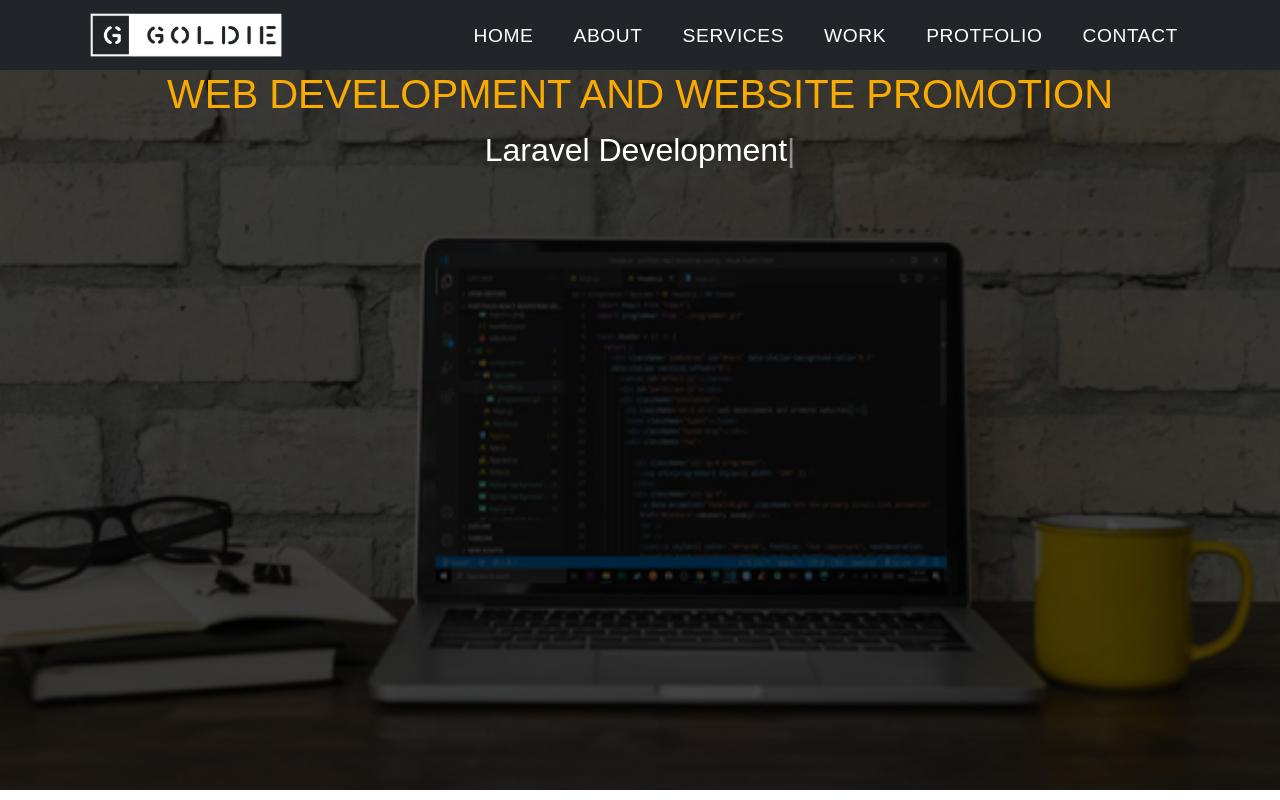
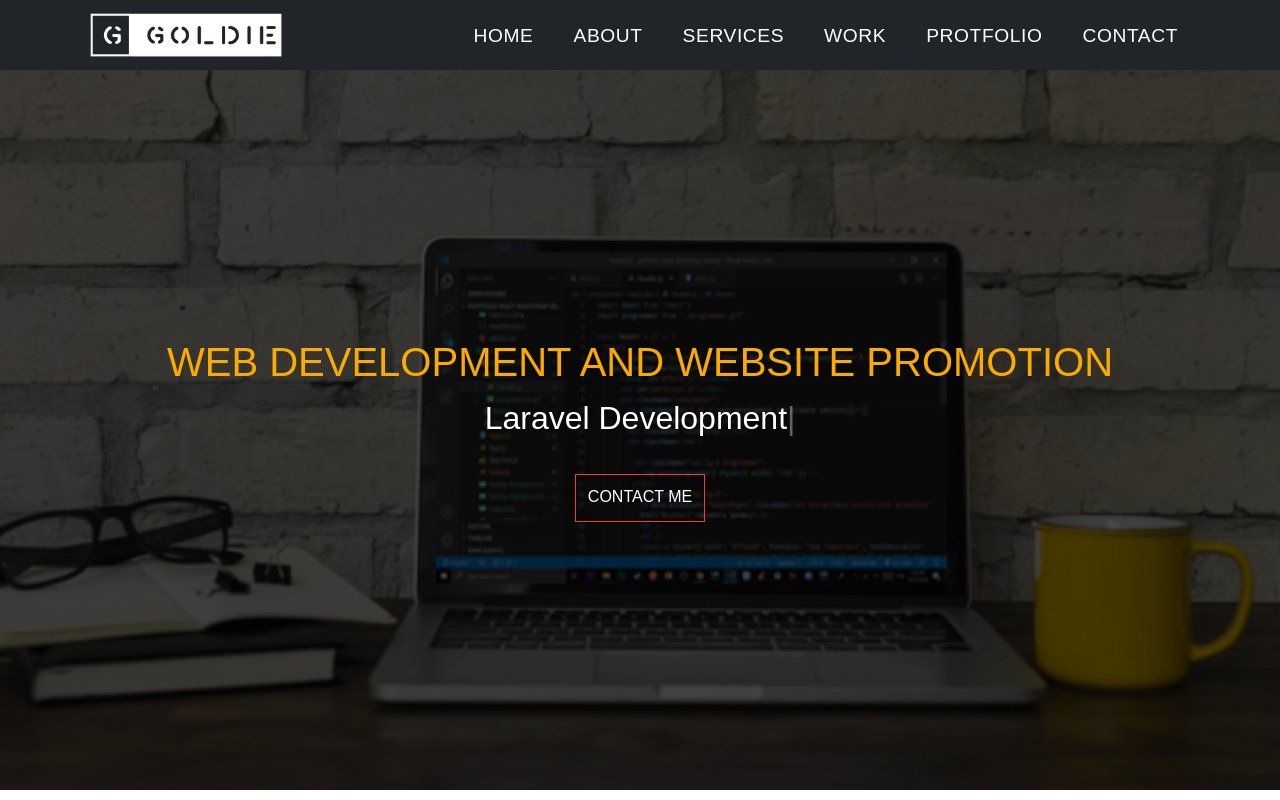
Before and after one commit to gmp419/my-portfolio, a React (Create React App) app: page / in a window 1280 px wide. Built offline with nearby package versions, Linux system fonts and the light colour scheme; a web font is replaced by a local one.

Commit message:
particles error

```diff
--- a/package.json
+++ b/package.json
@@ -12,7 +12,9 @@
     "bootstrap": "^5.1.3",
     "react": "^17.0.2",
     "react-dom": "^17.0.2",
+    "react-particles-js": "^3.6.0",
     "react-scripts": "4.0.3",
+    "react-tsparticles": "^1.37.2",
     "react-typed": "^1.2.0",
     "web-vitals": "^1.1.2"
   },
--- a/src/App.css
+++ b/src/App.css
@@ -4,6 +4,8 @@
   --primary-white: #fff;
   --primary-orange: #f9ab00;
   --primary-dark: rgba(255, 255, 255, 0);
+  --primary-red: #ef4035;
+  --primary-hover-red: #f33501;
 }
 
 .App {
@@ -23,7 +25,7 @@
 
 .App-header {
   background-color: #282c34;
-  min-height: 100vh;
+  min-height: 90vh;
   display: flex;
   flex-direction: column;
   align-items: center;
@@ -101,6 +103,11 @@ nav ul li {
 
 .main-info{
   display: flex;
+  position: absolute;
+  top: 0;
+  bottom: 0;
+  right: 0;
+  left: 0;
   flex-direction: column;
   justify-content: center;
   align-items: center;
@@ -117,3 +124,19 @@ nav ul li {
   color: var(--primary-white);
 
 }
+
+.btn-main-header{
+  border: 1px solid var(--primary-red);
+  border-radius: 0%;
+  padding: 0.625rem 0.75rem 0.75rem 0.75rem;
+  color: var(--primary-white);
+  margin-top: 2rem;
+  text-decoration: none;
+}
+
+.tsparticles-canvas-el {
+  position: absolute !important;
+  height: 100vh;
+  width: 100vw;
+  z-index: 10 !important;
+}
--- a/src/App.js
+++ b/src/App.js
@@ -2,10 +2,27 @@ import './App.css';
 import 'bootstrap/dist/css/bootstrap.min.css';
 import Navbar from './components/Navbar';
 import Header from './components/Header';
+import Particles from "react-tsparticles";
+
 
 function App() {
   return (
     <>
+      <Particles
+        className="particles-canvas"
+        params={{
+          particles: {
+            number: {
+              value: 30,
+              density: {
+                enable: true,
+                value_area: 900
+              }
+            }
+
+          }
+        }}
+      />
       <Navbar/>
       <Header/>
     </>
--- a/src/components/Header.js
+++ b/src/components/Header.js
@@ -14,6 +14,7 @@ const Header = () => {
                 backSpeed={60}
                 loop
             />
+            <a href="#" className="btn-main-header text-uppercase">Contact me</a>
             </div>
         </div>
     )
```
Also changed, not shown: 1 other file (tests, documents, lock files or other folders).
